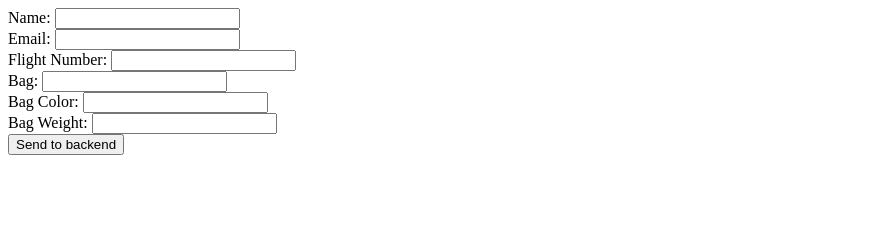
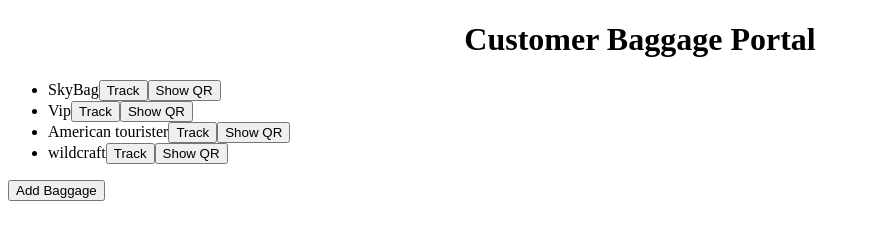
Before and after one commit to vineet192/baggage-tracking-frontend, a website with bundled scripts: page customer.html in a window 1280 px wide. Shown: the whole page, without its empty margins (0-870 px from the left). Built offline with nearby package versions, Linux system fonts and the light colour scheme.

Commit message:
added logic for customer page and session storage get items

```diff
--- a/customer.html
+++ b/customer.html
@@ -4,19 +4,12 @@
     <meta charset="UTF-8">
     <meta http-equiv="X-UA-Compatible" content="IE=edge">
     <meta name="viewport" content="width=device-width, initial-scale=1.0">
-    <title>Node js </title>
+    <title>Customer</title>
     <script type = "module" src = "./js/customer.js"></script>
 </head>
 <body>
-    <form>
-        Name: <input type="text" name="cust_name"><br>
-        Email: <input type="text" name="cust_email"><br>
-        Flight Number: <input type="text" name="flight"><br>
-        Bag: <input type="text" name="bag"><br>
-        Bag Color: <input type="text" name="bcolor"><br>
-        Bag Weight: <input type="text" name="bweight"><br>
-       <button type="submit" id="checkin">Send to backend</button>
-    </form>
-
+    <center><h1>Customer Baggage Portal</h1></center>
+    <ul id="myList"></ul>
+    <button id="addbaggage">Add Baggage</button>
 </body>
 </html>
--- a/js/customer.js
+++ b/js/customer.js
@@ -1,26 +1,22 @@
 import app from './static/env.js'
 
-document.querySelector('form').addEventListener('submit', (event) => {
+let data = ["SkyBag", "Vip", "American tourister", "wildcraft"];
+
+let list = document.getElementById("myList");
+
+data.forEach((item) => {
+    let li = document.createElement("li");
+    li.innerText = item;
+    list.appendChild(li);
+    var trackButton = document.createElement("button");
+    trackButton.innerHTML = "Track";
+    var qrButton = document.createElement("button");
+    qrButton.innerHTML = "Show QR";
+    li.appendChild(trackButton);
+    li.appendChild(qrButton);
+});
+
+document.getElementById("addbaggage").addEventListener('click', (event) => {
     event.preventDefault()
-
-    const data = new FormData(event.target);
-
-    const value = Object.fromEntries(data.entries());
-
-    //console.log(value);
-
-    fetch(app.serverUrl + "/checkin_baggage", {
-        method: 'POST',
-        headers: {
-            'Content-Type': 'application/json',
-        },
-        body: JSON.stringify(value),
-    })
-        .then((response) => response.json())
-        .then((data) => {
-            console.log('Success:', data.id);
-        })
-        .catch((error) => {
-            console.error('Error:', error);
-        });
+    window.location.href = app.hostUrl + "/addBaggageForm.html"
 })
```
Also changed, not shown: addBaggageForm.html (added, +20 -0 lines), js/addBaggageForm.js (added, +34 -0 lines), login.html (+3 -3 lines).
